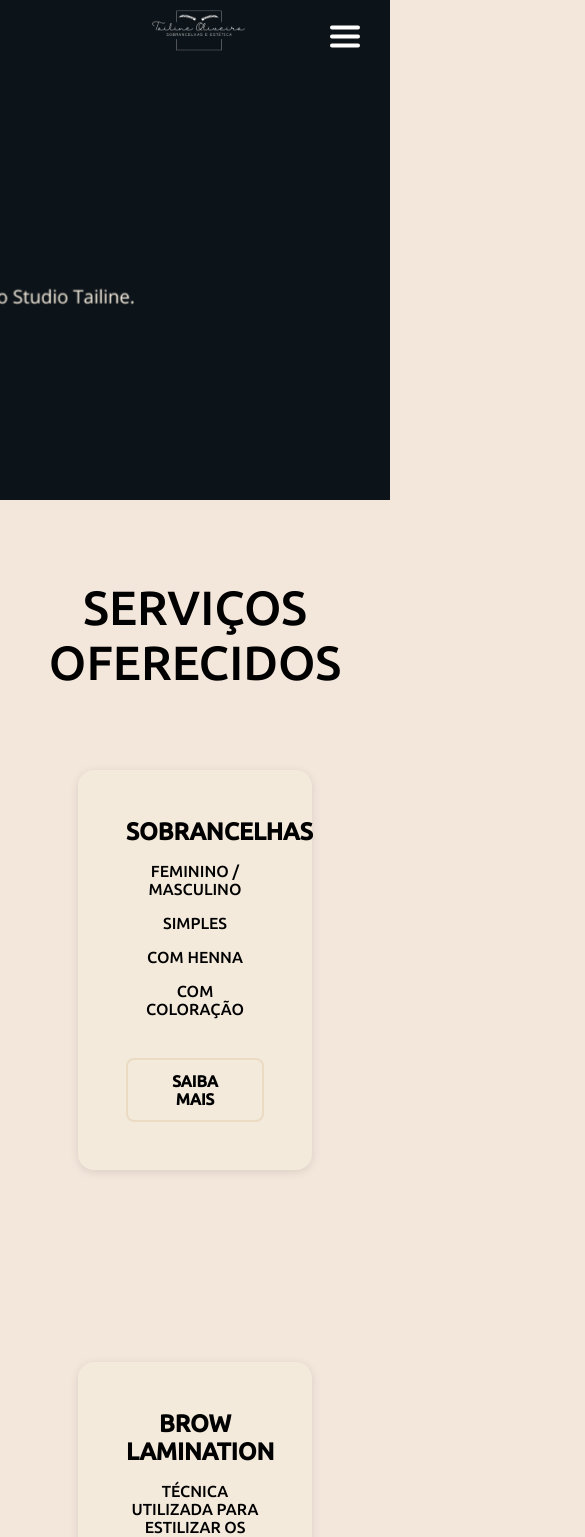
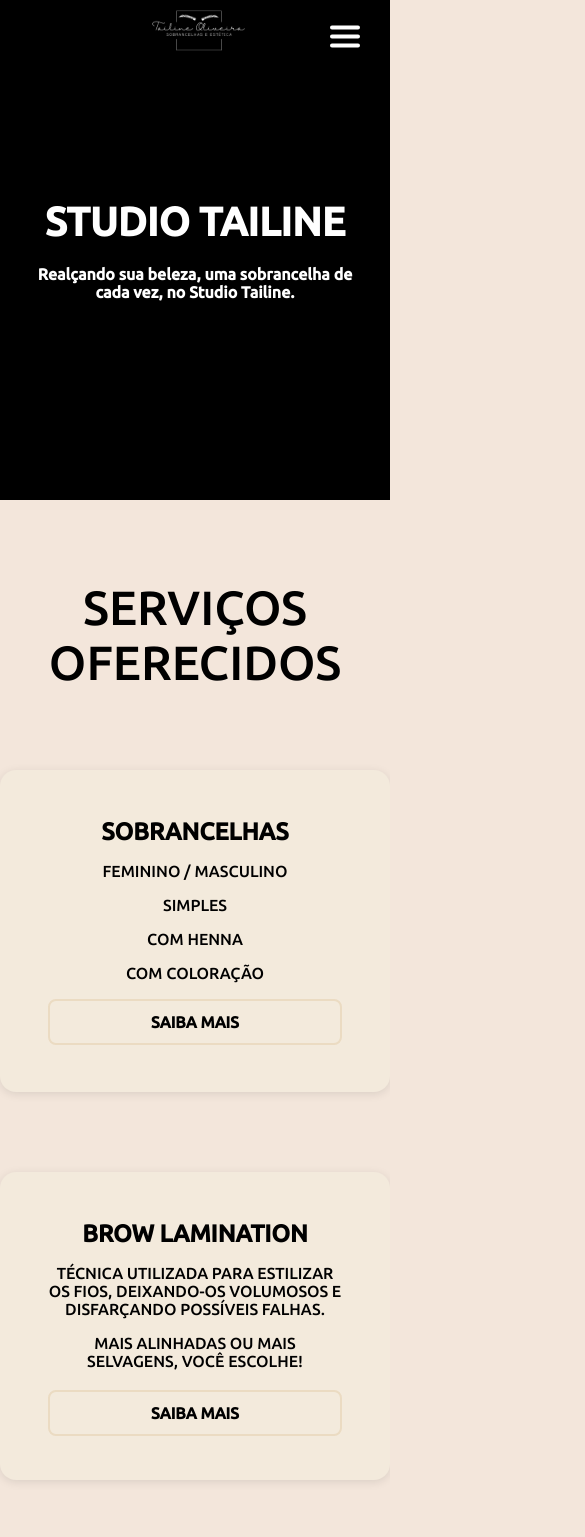
Before and after one commit to RafaSantos19/FrontEnd_PI3, a React (Vite) app: page / in a window 390 px wide. Shown: the top 1537 px of the page, 585 px wide, since content can reach past the window. Built offline with nearby package versions, Linux system fonts and the light colour scheme.

Commit message:
Home v2
Melhorias feitas na home pelo Kaike

```diff
--- a/src/pages/Home/Home.css
+++ b/src/pages/Home/Home.css
@@ -1,20 +1,38 @@
 .banner {
     width: 100%;
     height: 500px;
+    background-color: #000;
     /* Define uma altura mínima para o banner */
     position: relative;
     overflow: hidden;
-    background-color: #f0f0f0;
+    display: flex;
+    align-items: center;
     /* Um fundo temporário para testar */
 }
 
 .banner-image {
-    width: 100%;
     height: 100%;
     /* Força a imagem a ocupar a altura definida */
     object-fit: cover;
     /* Garante que a imagem cubra todo o banner */
-    display: block;
+}
+
+.div-banner{
+    top: 50%;
+    width: 80%;
+    text-align: center;
+}
+
+.h1-banner{
+    color: #fff;
+    margin: 20px;
+    font-size: 50px;
+}
+
+.h6-banner{
+    color: #fff;
+    margin: 20px;
+    font-size: 20px;
 }
 
 body {
@@ -25,7 +43,6 @@ body {
 .section {
     text-align: center;
     padding: 4rem 0;
-
 }
 
 .texto-servicos {
@@ -43,8 +60,7 @@ body {
     flex-wrap: wrap;
     justify-content: center;
     gap: 12rem;
-    padding-bottom: 20rem;
-
+    padding-bottom: 10rem;
 }
 
 .card-home {
@@ -54,7 +70,7 @@ body {
     box-shadow: 0 2px 10px rgba(0, 0, 0, 0.1);
     background: #F3EADC;
     flex: 1 1 calc(33% - 2rem);
-    max-width: 300px;
+    max-width: 350px;
 }
 
 .card-home h2 {
@@ -67,9 +83,8 @@ body {
     margin: 1rem 0;
 }
 
-.button {
+.card-home .button {
     display: inline-block;
-    margin-top: 1.5rem;
     padding: 0.75rem 1.5rem;
     border: 2px solid #EBDBC2;
     background: none;
@@ -79,6 +94,18 @@ body {
     text-transform: uppercase;
     text-decoration: none;
     cursor: pointer;
+    display: flex;
+    flex-direction: column;
+    text-align: center;
+}
+
+.div-card-texto{
+    height: 80%;
+}
+
+.div-card-button{
+    height: 20%;
+    justify-content: center;
 }
 
 .button:hover {
@@ -101,7 +128,10 @@ body {
 
 .fundo-cor {
     display: flex;
+    justify-content: center;
+    align-items: center;
     background-color: #F3EADC;
+    width: 70%;
     /* Cor de fundo do conteúdo */
     padding: 2.5rem;
     /* Altere conforme necessário */
@@ -113,6 +143,8 @@ body {
     display: flex;
     flex-direction: column;
     align-items: center;
+    text-align: center;
+    width: 30%;
 }
 
 .name {
@@ -134,12 +166,9 @@ body {
 .description {
     color: #000;
     /* Cor do texto */
-    margin-left: 2rem;
-    /* Espaçamento à esquerda */
     text-align: center;
-    margin-top: 3rem;
-    /* Espaçamento superior */
     padding: 2rem;
+    width: 70%;
 }
 
 .subtitle {
@@ -155,20 +184,30 @@ body {
     /* Peso leve */
     padding: 2rem;
 }
-
-
-@media (max-width: 768px) {
-    .fundo-cor-mobile {
-        width: 75%;
+@media (max-width: 1064px) {
+    .fundo-cor{
+        width: 90%;
+    }
+    .banner-image{
+        display: none;
+    }
+    .div-banner{
+        width: 100%;
+    }
+}
+@media (max-width: 904px) {
+    .container{
+        gap: 5rem;
+    }
+}
+@media (max-width: 780px) {
+    .fundo-cor{
         font-size: 0.75rem;
+        flex-direction: column;
     }
-
     h1 {
         font-size: 1rem;
     }
-}
-
-@media (max-width: 768px) {
     .card-home {
         flex: 1 1 100%;
         /* Muda para 100% em telas menores */
@@ -176,4 +215,40 @@ body {
         /* Remove a largura máxima */
         text-align: center;
     }
+    .description{
+        width: 100%;
+    }
+    .content{
+        width: 100%;
+    }
 }
+@media (max-width: 554px){
+    .fundo-cor{
+        width: 100%;
+    }
+    .description{
+        padding: 1.5rem;
+    }
+    .subtitle{
+        font-size: 1.8rem;
+    }
+}
+@media (max-width: 454px) {
+    .h1-banner{
+        color: #fff;
+        margin: 20px;
+        font-size: 40px;
+    }
+
+    .h6-banner{
+        color: #fff;
+        margin: 20px;
+        font-size: 16px;
+    }
+
+    .card-home{
+        max-width: none;
+        width: 100%;
+    }
+
+}
--- a/src/pages/Home/Home.jsx
+++ b/src/pages/Home/Home.jsx
@@ -1,6 +1,6 @@
 import React from 'react';
 
-import bgHeader from '../../assets/bg-header1.png';
+import bgHeader from '../../assets/bg-header-cortado.png';
 import tailine from '../../assets/tailine.png';
 import Menu from '../../components/Menu/Menu';
 import Footer from '../../components/Footer/Footer';
@@ -11,6 +11,10 @@ function Home() {
         <div className="home">
             <Menu/>
             <section className="banner">
+                <div className='div-banner'>
+                    <h1 className='h1-banner'>STUDIO TAILINE</h1>
+                    <h6 className='h6-banner'>Realçando sua beleza, uma sobrancelha de cada vez, no Studio Tailine.</h6>
+                </div>
                 <img src={bgHeader} alt="Banner" className="banner-image" />
             </section>
 
@@ -18,59 +22,83 @@ function Home() {
 
             <section className="container">
                 <div className="card-home">
+                    <div className="div-card-texto">
                         <h2>SOBRANCELHAS</h2>
                         <p>FEMININO / MASCULINO</p>
                         <p>SIMPLES</p>
                         <p>com henna</p>
                         <p>Com coloração</p>
+                    </div>
+                    <div className="div-card-button">
                         <a href="" className="button">SAIBA MAIS</a>
+                    </div>
                 </div>
 
                 <div className="card-home">
+                    <div className="div-card-texto">
                         <h2>BROW LAMINATION</h2>
                         <p>Técnica utilizada para estilizar os fios, deixando-os volumosos e disfarçando possíveis falhas.</p>
                         <p className="font-medium">Mais alinhadas ou mais selvagens, você escolhe!</p>
+                    </div>
+                    <div className="div-card-button">
                         <a href="" className="button">SAIBA MAIS</a>
+                    </div>
                 </div>
 
                 <div className="card-home">
+                    <div className="div-card-texto">
                         <h2>MICROPIGMENTAÇÃO</h2>
                         <h2 className="font-medium">slim brows</h2>
                         <p>um resultado mais leve, delicado e com fios precisos para um efeito mais suave.</p>
                         <p class="font-medium">Feito com dermógrafo e anestésico zero dor.</p>
+                    </div>
+                    <div className="div-card-button">
                         <a href="" className="button">SAIBA MAIS</a>
+                    </div>
                 </div>
 
                 <div className="card-home">
+                    <div className="div-card-texto">
                         <h2>LASH LIFTING</h2>
                         <p>Com produtos específicos, o procedimento levanta os cílios naturais, criando uma curvatura acentuada.</p>
                         <p>Além do outro benefício é que a técnica pinta, hidrata e reconstrói os cílios!</p>
+                    </div>
+                    <div className="div-card-button">
                         <a href="" className="button">SAIBA MAIS</a>
+                    </div>
                 </div>
 
                 <div className="card-home">
+                    <div className="div-card-texto">
                         <h2>DERMAPLANING</h2>
                         <p>Esse procedimento é feito com lâmina ou bisturi, promovendo uma esfoliação leve na pele.</p>
                         <p>Ele remove células mortas e pelos finos, revelando uma pele mais macia e suave.</p>
+                    </div>
+                    <div className="div-card-button">
                         <a href="" className="button">SAIBA MAIS</a>
+                    </div>
                 </div>
 
                 <div className="card-home">
+                    <div className="div-card-texto">
                         <h2>Curso presencial</h2>
                         <p>Domine as duas técnicas que estão bombando na estética e se torne uma profissional de sucesso!</p>
+                    </div>
+                    <div className="div-card-button">
                         <a href="" className="button">SAIBA MAIS</a>
+                    </div>
                 </div>
             </section>
             <section className="tailine-fundo">
-                <div className="fundo-cor fundo-cor-mobile">
+                <div className="fundo-cor">
                     <div className="content">
                         <p className="name">Tailine Oliveira</p>
                         <img src={tailine} alt="Tailine Oliveira" className="img-tailine" />
                     </div>
 
                     <div className="description">
-                        <p className="subtitle">DESIGNER DE SOBRANCELHAS E<br /> MICROPIGMENTADORA DESDE 2016</p>
-                        <p className="text">Estou no ramo da beleza há 8 anos,<br /> com o objetivo de fazer você <br />encontrar a sua melhor versão,<br /> promovendo seu bem-estar por meio<br /> de um atendimento personalizado.</p>
+                        <p className="subtitle">DESIGNER DE SOBRANCELHAS E MICROPIGMENTADORA DESDE 2016</p>
+                        <p className="text">Estou no ramo da beleza há 8 anos, com o objetivo de fazer você encontrar a sua melhor versão, promovendo seu bem-estar por meio de um atendimento personalizado.</p>
                     </div>
                 </div>
             </section>
```
Also changed, not shown: src/assets/bg-header-cortado.png (added). Lines whose indentation alone changed are shown as unchanged.
